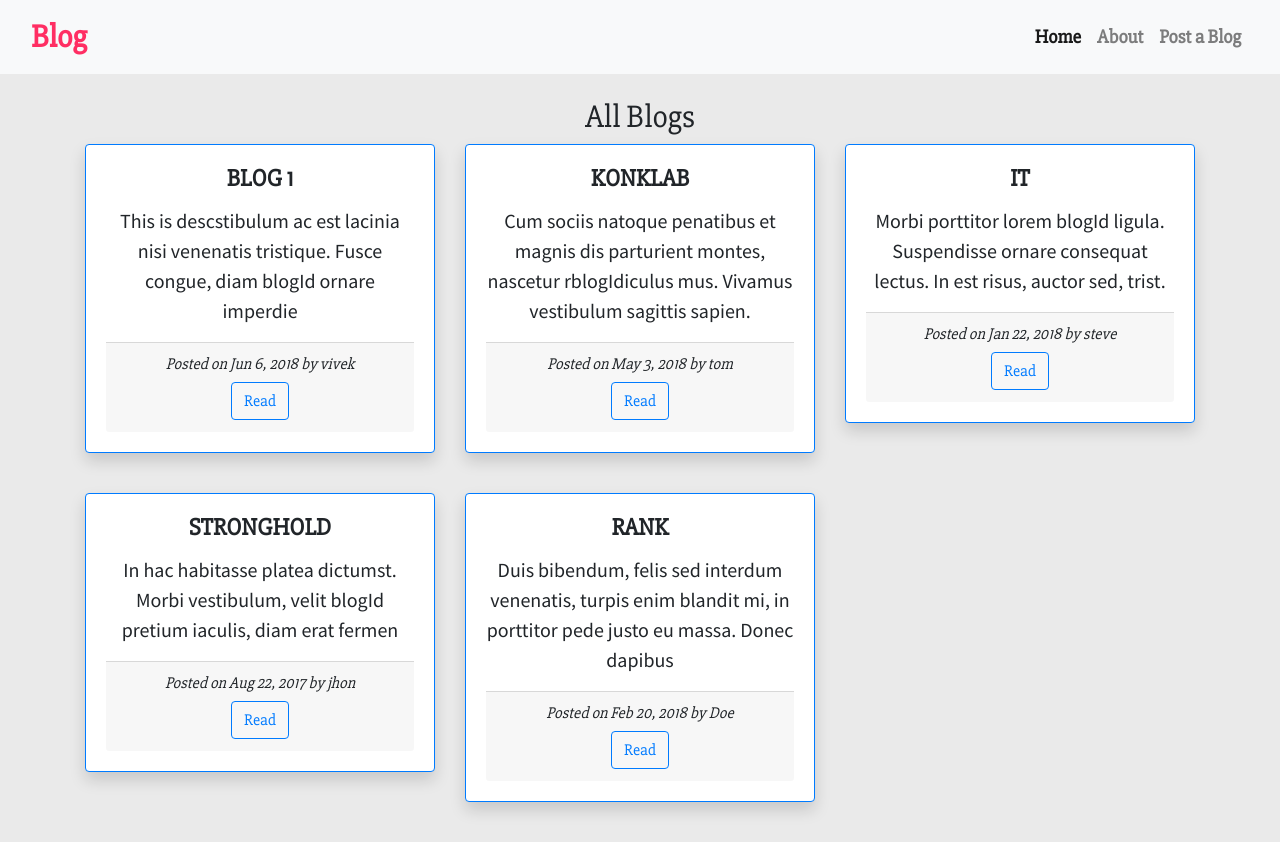
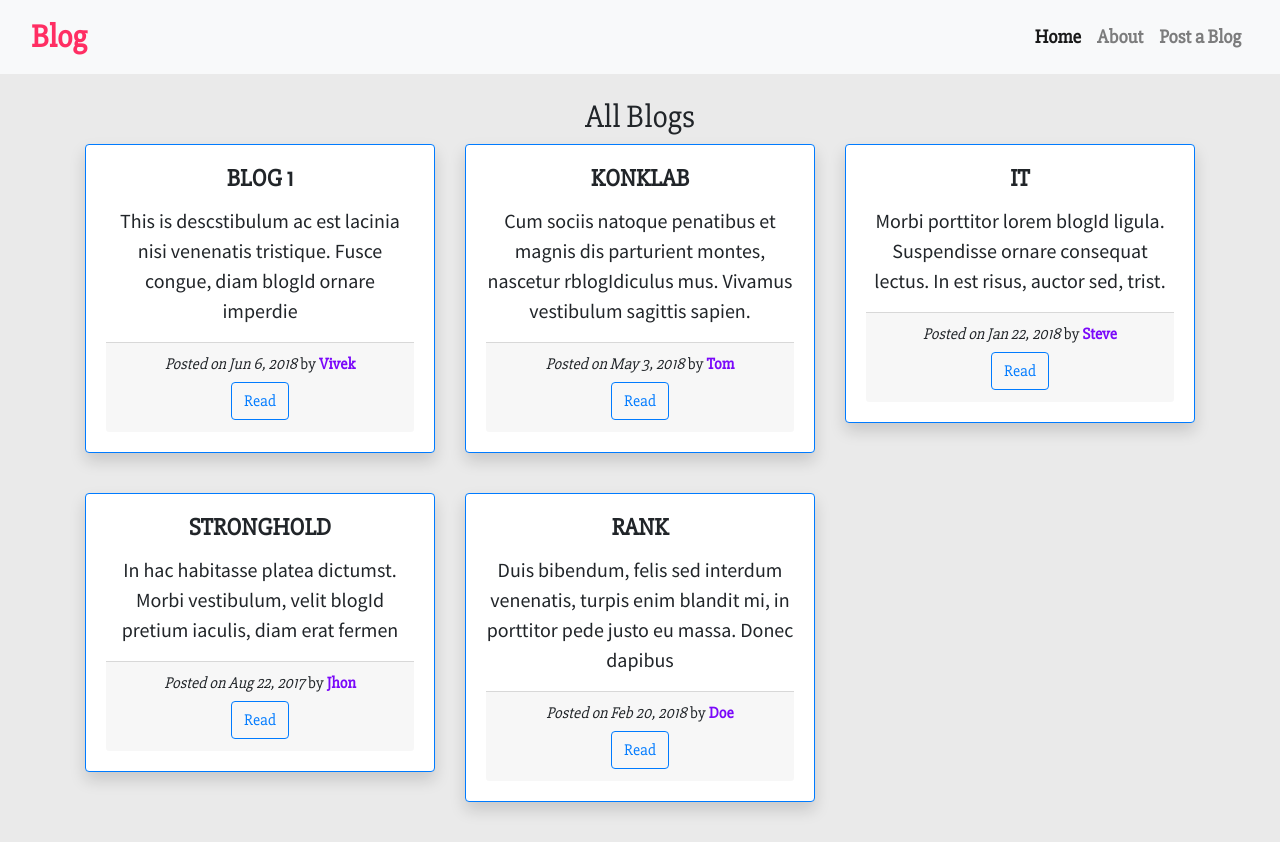
Before and after one commit to vivek1996/blog-app, an Angular app: page /home in a window 1280 px wide. Built offline with nearby package versions, Linux system fonts and the light colour scheme.

Commit message:
blog view finished

```diff
--- a/src/app/blog-view/blog-view.component.ts
+++ b/src/app/blog-view/blog-view.component.ts
@@ -1,16 +1,27 @@
 import { RouterModule, ActivatedRoute } from '@angular/router';
 import { Component, OnInit } from '@angular/core';
-
+import { DATA } from './../mockdata';
 @Component({
   selector: 'app-blog-view',
   templateUrl: './blog-view.component.html',
   styleUrls: ['./blog-view.component.scss'],
 })
 export class BlogViewComponent implements OnInit {
-  constructor(private route: ActivatedRoute) {
-    const val = this.route.paramMap;
-    console.log(val);
+  public currentBlog;
+  data = DATA;
+  constructor(private route: ActivatedRoute) {}
+
+  ngOnInit() {
+    const val = this.route.snapshot.paramMap.get('blogId');
+    // console.log(val);
+    this.findCurrentData(val);
   }
-
-  ngOnInit() {}
+  findCurrentData(id): any {
+    for (const blog of this.data) {
+      // tslint:disable-next-line:triple-equals
+      if (blog.blogId == id) {
+        this.currentBlog = blog;
+      }
+    }
+  }
 }
--- a/src/app/home/home.component.html
+++ b/src/app/home/home.component.html
@@ -16,7 +16,10 @@
             <p class=" lead">{{blog.description}}</p>
           </div>
           <div class="card-footer ">
-            <h6 class="h6 font-italic">Posted on {{blog.created | date}} by {{blog.author}}</h6>
+            <h6 class="h6">
+              <span class=" font-italic">Posted on {{blog.created | date}} </span> by
+              <span class=" font-weight-bold text-violet "> {{blog.author | titlecase }}</span>
+            </h6>
 
             <a [routerLink]="['/blog',blog.blogId]" class="btn btn-outline-primary ">Read</a>
 
--- a/src/app/home/home.component.ts
+++ b/src/app/home/home.component.ts
@@ -1,6 +1,5 @@
 import { DATA } from './../mockdata';
 import { Component, OnInit } from '@angular/core';
-import { Data } from '../data';
 
 @Component({
   selector: 'app-home',
--- a/src/styles.scss
+++ b/src/styles.scss
@@ -19,3 +19,6 @@ body {
 p {
   font-family: 'Source Sans Pro', sans-serif;
 }
+.text-violet{
+  color: $violet-light;
+}
```
